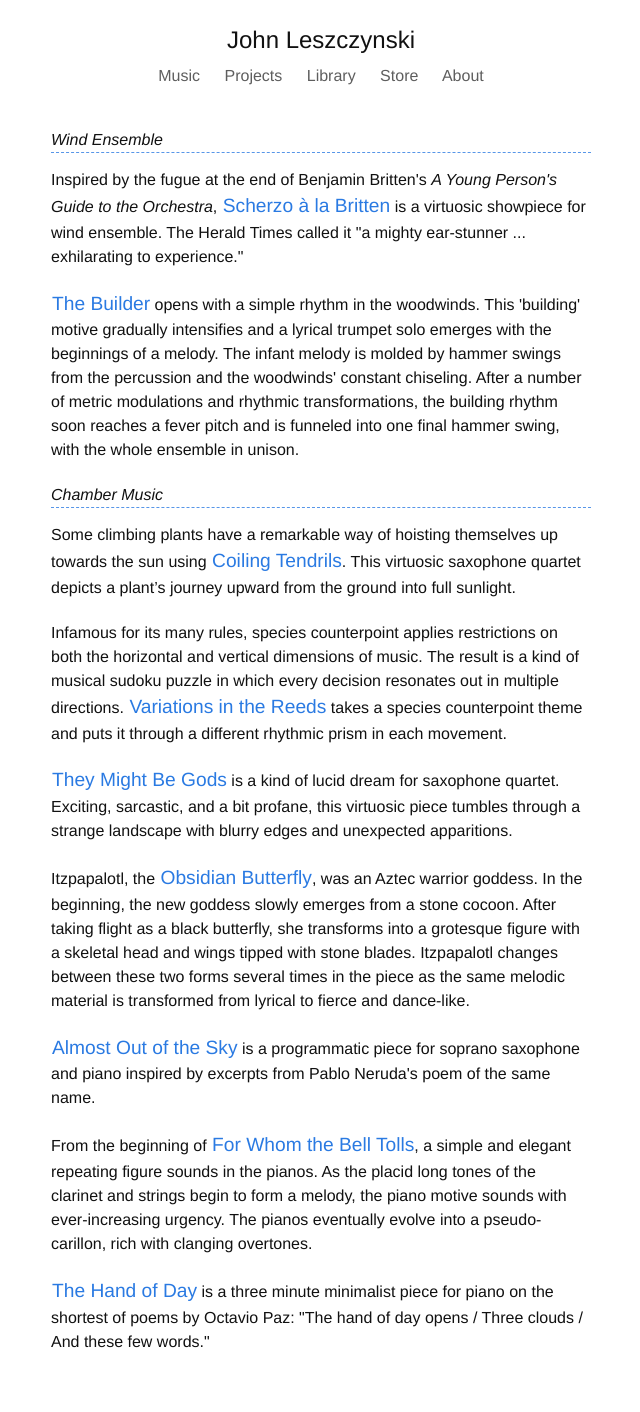
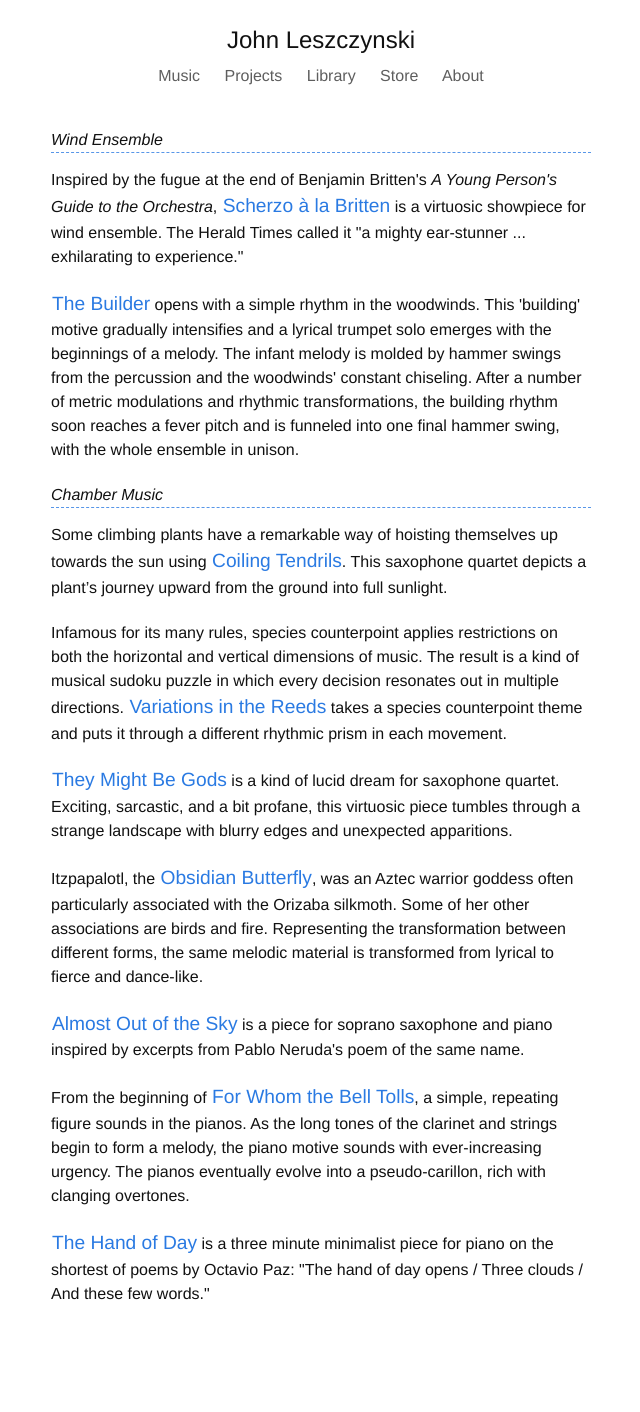
Before and after one commit to ave-llan/ave-llan.github.io, a Jekyll site: the page built from music/index.html, in a window 1280 px wide. Shown: the whole page, without its empty margins (319-959 px from the left). Built offline with Jekyll 4.4.1, drawn with Linux system fonts in a browser that asks for light colours; after the commit the page ends 1364 px from its top, so only the background shows below that.

Commit message:
Update music descriptions

```diff
--- a/music/index.html
+++ b/music/index.html
@@ -21,7 +21,7 @@ order: 0
         <div class="catalog">
         <h1 class="music-header">Chamber Music</h1>
         <p>
-           Some climbing plants have a remarkable way of hoisting themselves up towards the sun using <a href="/music/coiling-tendrils">Coiling Tendrils</a>. This virtuosic saxophone quartet depicts a plant’s journey upward from the ground into full sunlight.
+           Some climbing plants have a remarkable way of hoisting themselves up towards the sun using <a href="/music/coiling-tendrils">Coiling Tendrils</a>. This saxophone quartet depicts a plant’s journey upward from the ground into full sunlight.
         </p>
         <p>
            Infamous for its many rules, species counterpoint applies restrictions on both the horizontal and vertical dimensions of music. The result is a kind of musical sudoku puzzle in which every decision resonates out in multiple directions. <a href="/music/variations-in-the-reeds">Variations in the Reeds</a> takes a species counterpoint theme and puts it through a different rhythmic prism in each movement.
@@ -30,13 +30,13 @@ order: 0
            <a href="/music/they-might-be-gods">They Might Be Gods</a> is a kind of lucid dream for saxophone quartet.  Exciting, sarcastic, and a bit profane, this virtuosic piece tumbles through a strange landscape with blurry edges and unexpected apparitions.
         </p>
         <p>
-           Itzpapalotl, the <a href="/music/obsidian-butterfly">Obsidian Butterfly</a>, was an Aztec warrior goddess. In the beginning, the new goddess slowly emerges from a stone cocoon. After taking flight as a black butterfly, she transforms into a grotesque figure with a skeletal head and wings tipped with stone blades. Itzpapalotl changes between these two forms several times in the piece as the same melodic material is transformed from lyrical to fierce and dance-like.
+           Itzpapalotl, the <a href="/music/obsidian-butterfly">Obsidian Butterfly</a>, was an Aztec warrior goddess often particularly associated with the Orizaba silkmoth.  Some of her other associations are birds and fire. Representing the transformation between different forms, the same melodic material is transformed from lyrical to fierce and dance-like.
         </p>
         <p>
-           <a href="/music/almost-out-of-the-sky">Almost Out of the Sky</a> is a programmatic piece for soprano saxophone and piano inspired by excerpts from Pablo Neruda's poem of the same name.
+           <a href="/music/almost-out-of-the-sky">Almost Out of the Sky</a> is a piece for soprano saxophone and piano inspired by excerpts from Pablo Neruda's poem of the same name.
         </p>
         <p>
-           From the beginning of <a href="/music/for-whom-the-bell-tolls">For Whom the Bell Tolls</a>, a simple and elegant repeating figure sounds in the pianos. As the placid long tones of the clarinet and strings begin to form a melody, the piano motive sounds with ever-increasing urgency. The pianos eventually evolve into a pseudo-carillon, rich with clanging overtones.
+           From the beginning of <a href="/music/for-whom-the-bell-tolls">For Whom the Bell Tolls</a>, a simple,  repeating figure sounds in the pianos. As the long tones of the clarinet and strings begin to form a melody, the piano motive sounds with ever-increasing urgency. The pianos eventually evolve into a pseudo-carillon, rich with clanging overtones.
         </p>
         <p>
            <a href="/music/the-hand-of-day">The Hand of Day</a> is a three minute minimalist piece for piano on the shortest of poems by Octavio Paz: "The hand of day opens / Three clouds / And these few words."
```
